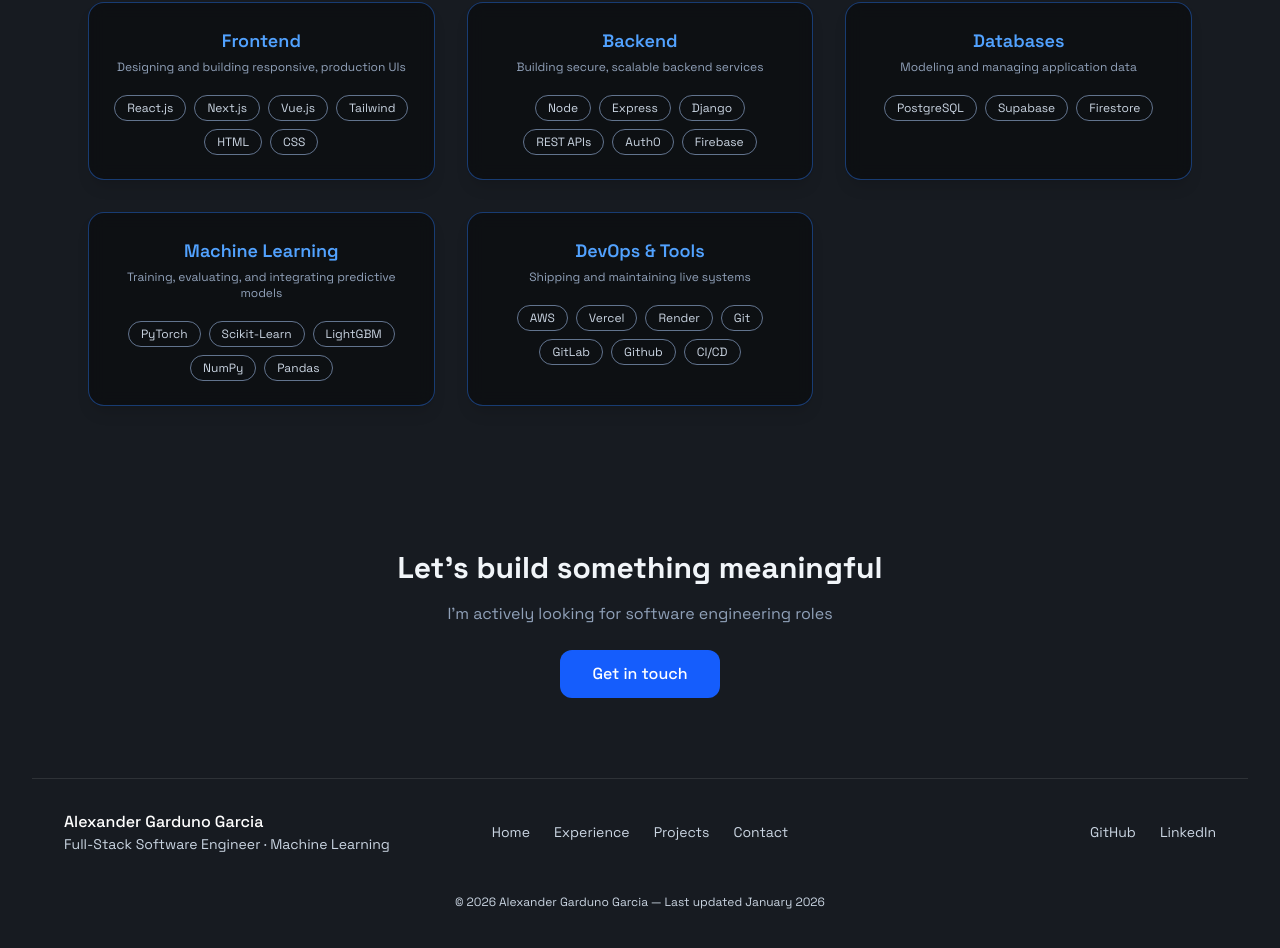
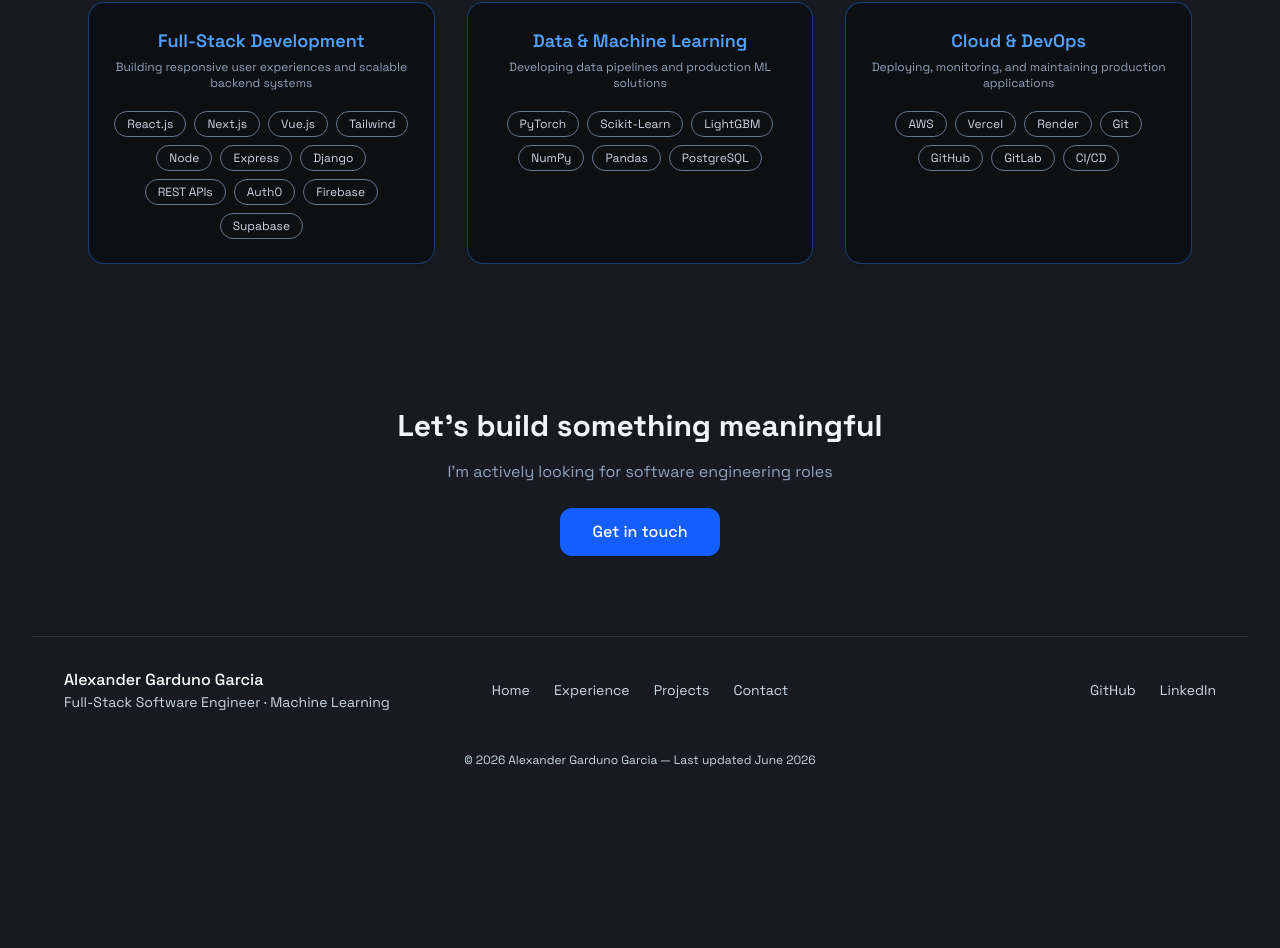
Before and after one commit to GardunoAlex/professional-portfolio, a React (Vite) app: page / in a window 1280 px wide. Shown: the part 1234-2182 px from the top of the page. After the commit the page ends 2066 px from the top, so only its background shows below. Built offline with nearby package versions, Linux system fonts and the light colour scheme.

Commit message:
added new skills and made the footer responsive

```diff
--- a/src/components/Footer.jsx
+++ b/src/components/Footer.jsx
@@ -1,11 +1,12 @@
-import { Link } from "react-router-dom"
+import { Link } from "react-router-dom";
 
 export default function Footer() {
 	return (
-		<footer className="
+		<footer
+			className="
 				w-full
 				relative
-			p-8
+				p-6 md:p-8
 				text-zinc-400
 				after:pointer-events-none
 				after:absolute
@@ -13,14 +14,15 @@
 				after:top-0
 				after:h-px
 				after:bg-white/10
-		">
+			"
+		>
 			<div className="max-w-7xl mx-auto space-y-6">
 
 				{/* Top row */}
-                <div className="grid grid-cols-3 items-center gap-6">
+				<div className="grid grid-cols-1 md:grid-cols-3 gap-8 items-center text-center md:text-left">
 
 					{/* Left */}
-                    <div className="text-left">
+					<div>
 						<p className="text-white font-medium">
 							Alexander Garduno Garcia
 						</p>
@@ -30,15 +32,35 @@
 					</div>
 
 					{/* Center */}
-                    <nav className="flex justify-center gap-6 text-sm">
-                        <Link to="/" className="hover:text-white transition text-slate-300">Home</Link>
-                        <Link to="/experience" className="hover:text-white transition text-slate-300">Experience</Link>
-                        <Link to="/projects" className="hover:text-white transition text-slate-300">Projects</Link>
-                        <Link to="/contact" className="hover:text-white transition text-slate-300">Contact</Link>
+					<nav className="flex flex-wrap justify-center gap-4 md:gap-6 text-sm">
+						<Link
+							to="/"
+							className="hover:text-white transition text-slate-300"
+						>
+							Home
+						</Link>
+						<Link
+							to="/experience"
+							className="hover:text-white transition text-slate-300"
+						>
+							Experience
+						</Link>
+						<Link
+							to="/projects"
+							className="hover:text-white transition text-slate-300"
+						>
+							Projects
+						</Link>
+						<Link
+							to="/contact"
+							className="hover:text-white transition text-slate-300"
+						>
+							Contact
+						</Link>
 					</nav>
 
 					{/* Right */}
-                    <div className="flex justify-end gap-6 text-sm">
+					<div className="flex justify-center md:justify-end gap-6 text-sm">
 						<a
 							href="https://github.com/GardunoAlex"
 							className="hover:text-white transition text-slate-300"
@@ -47,6 +69,7 @@
 						>
 							GitHub
 						</a>
+
 						<a
 							href="https://www.linkedin.com/in/alexandergarduno/"
 							className="hover:text-white transition text-slate-300"
@@ -61,10 +84,10 @@
 
 				{/* Bottom row */}
 				<div className="pt-4 text-center text-xs text-slate-300">
-					© 2026 Alexander Garduno Garcia — Last updated January 2026
+					© 2026 Alexander Garduno Garcia — Last updated June 2026
 				</div>
 
 			</div>
 		</footer>
-	)
+	);
 }
--- a/src/components/Home/Skills.jsx
+++ b/src/components/Home/Skills.jsx
@@ -1,37 +1,52 @@
 import Skill from "./Skill"
 
 export default function Skills() {
-    const frontend = {
-        title: "Frontend",
-        description: "Designing and building responsive, production UIs",
-        skills: ["React.js", "Next.js", "Vue.js", "Tailwind", "HTML", "CSS"],
-    }
+    const fullStack = {
+        title: "Full-Stack Development",
+        description: "Building responsive user experiences and scalable backend systems",
+        skills: [
+            "React.js",
+            "Next.js",
+            "Vue.js",
+            "Tailwind",
+            "Node",
+            "Express",
+            "Django",
+            "REST APIs",
+            "Auth0",
+            "Firebase",
+            "Supabase",
+        ],
+    };
 
-    const backend = {
-        title: "Backend",
-        description: "Building secure, scalable backend services",
-        skills: ["Node", "Express", "Django", "REST APIs", "Auth0", "Firebase"],
-    }
+    const dataMl = {
+        title: "Data & Machine Learning",
+        description: "Developing data pipelines and production ML solutions",
+        skills: [
+            "PyTorch",
+            "Scikit-Learn",
+            "LightGBM",
+            "NumPy",
+            "Pandas",
+            "PostgreSQL",
+        ],
+    };
 
-    const db = {
-        title: "Databases",
-        description: "Modeling and managing application data",
-        skills: ["PostgreSQL", "Supabase", "Firestore"],
-    }
+    const cloudDevOps = {
+        title: "Cloud & DevOps",
+        description: "Deploying, monitoring, and maintaining production applications",
+        skills: [
+            "AWS",
+            "Vercel",
+            "Render",
+            "Git",
+            "GitHub",
+            "GitLab",
+            "CI/CD",
+        ],
+    };
 
-    const ml = {
-        title: "Machine Learning",
-        description: "Training, evaluating, and integrating predictive models",
-        skills: ["PyTorch", "Scikit-Learn", "LightGBM", "NumPy", "Pandas"],
-    }
-
-    const devOps = {
-        title: "DevOps & Tools",
-        description: "Shipping and maintaining live systems",
-        skills: ["AWS", "Vercel", "Render", "Git", "GitLab" ,"Github", "CI/CD"],
-    }
-
-    const skillList = [frontend, backend, db, ml, devOps];
+    const skillList = [fullStack, dataMl, cloudDevOps];
 
     return (
         <section className="max-w-6xl mx-auto px-6 py-16">
```
Lines whose indentation alone changed are shown as unchanged.
